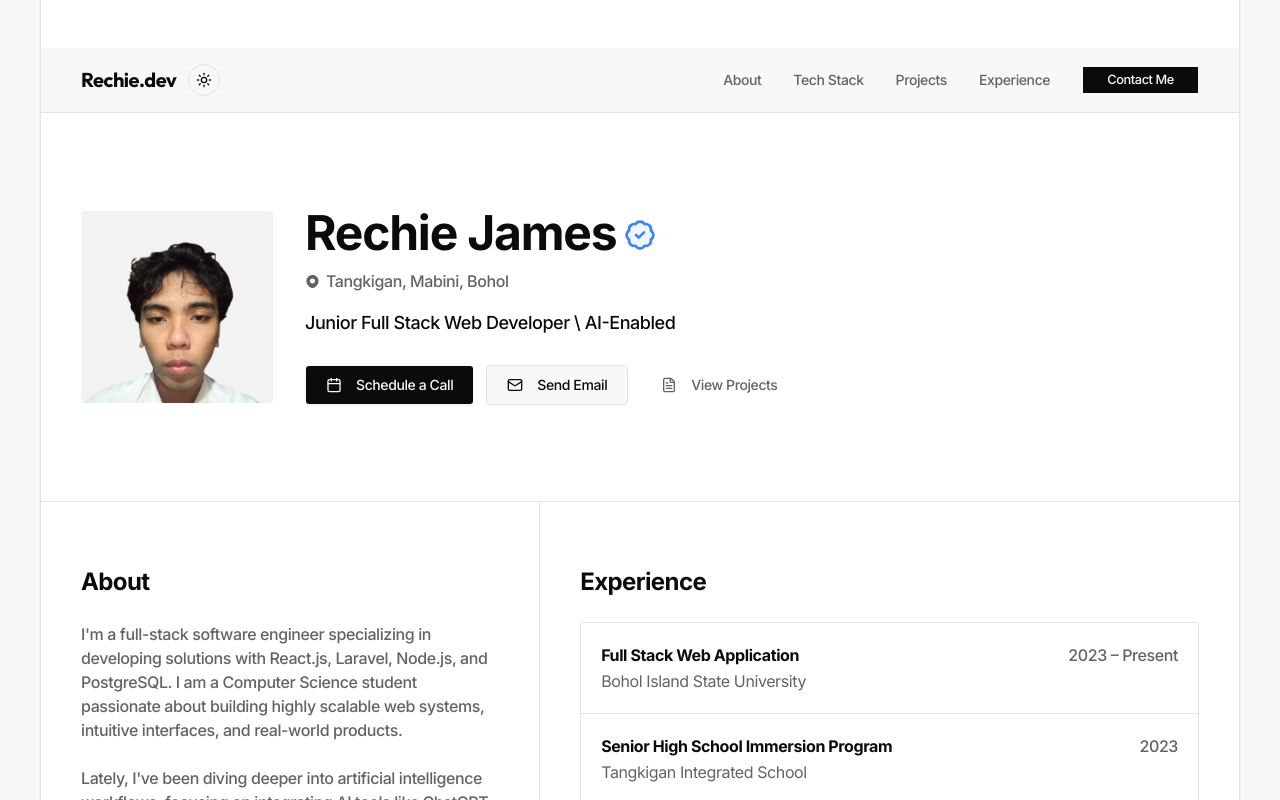
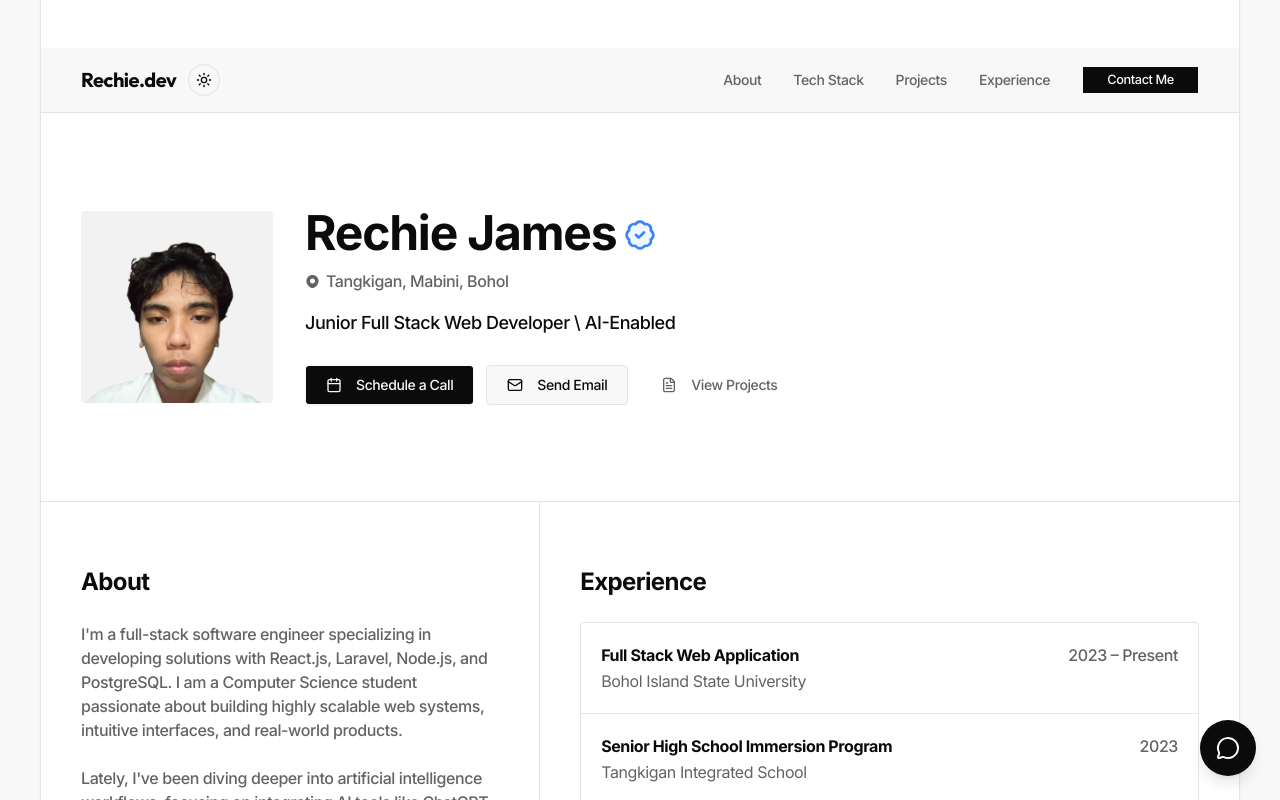
Before and after one commit to Recheese04/Porfolio, a React (Vite) app: page / in a window 1280 px wide. Shown: the top 800 px of the page. Built offline with nearby package versions, Linux system fonts and the light colour scheme.

Commit message:
Fix chatbot z-index visibility

```diff
--- a/src/App.tsx
+++ b/src/App.tsx
@@ -9,12 +9,13 @@ import { AiWorkflow } from "./components/sections/AiWorkflow";
 import { Contact } from "./components/sections/Contact";
 import { Footer } from "./components/layout/Footer";
 import { ThemeProvider } from "./components/theme-provider";
+import { Chatbot } from "./components/chat/Chatbot";
 
 function App() {
   return (
     <ThemeProvider defaultTheme="light" storageKey="vite-ui-theme">
       <div className="min-h-screen bg-background text-foreground font-sans antialiased selection:bg-black selection:text-white dark:selection:bg-white dark:selection:text-black transition-colors duration-300">
-        <div className="max-w-[1200px] mx-auto bg-card min-h-screen border-x border-border shadow-sm flex flex-col pt-12">
+        <div className="max-w-[1200px] mx-auto bg-card min-h-screen border-x border-border shadow-sm flex flex-col pt-12 relative">
           <Navbar />
 
           <main className="flex-grow flex flex-col">
@@ -63,6 +64,7 @@ function App() {
           <Footer />
         </div>
       </div>
+      <Chatbot />
     </ThemeProvider>
   );
 }
```
